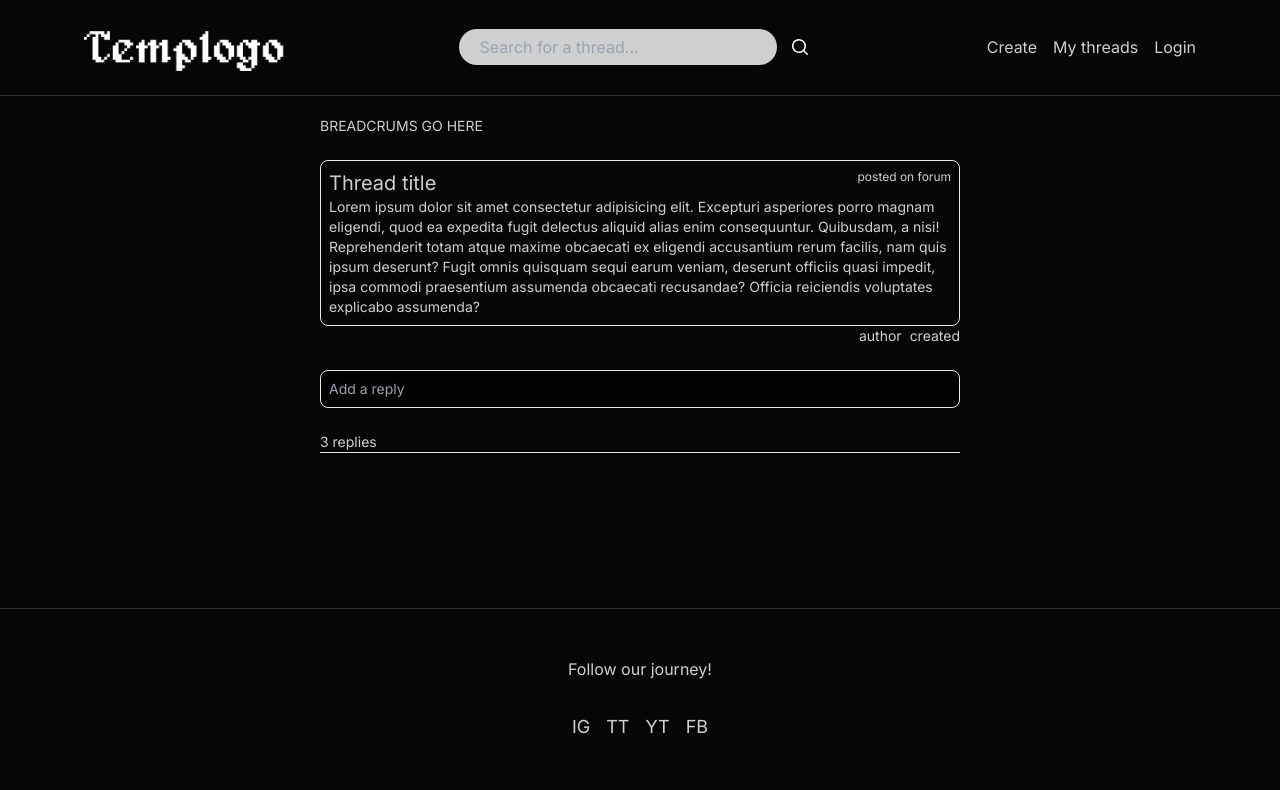
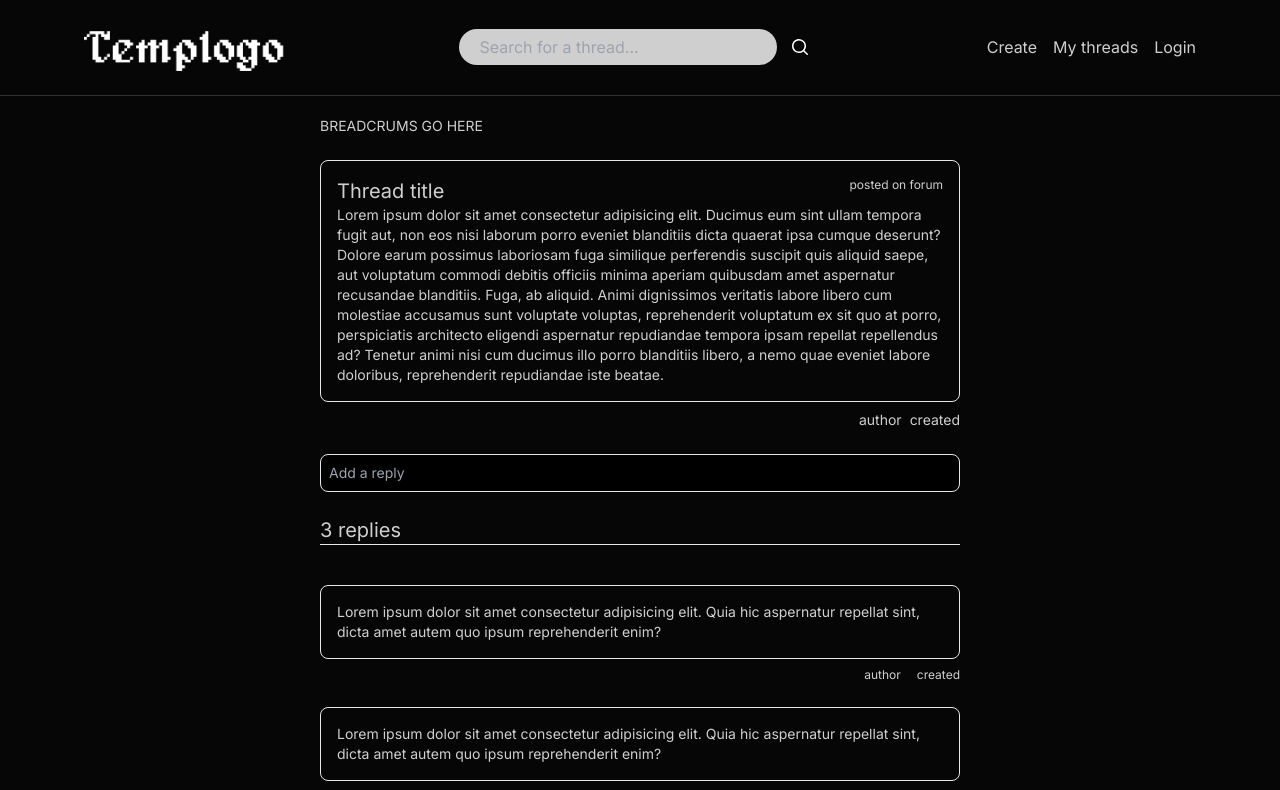
Before and after one commit to amilpsp/fullstack-frontend, a React (Vite) app: page /thread in a window 1280 px wide. Shown: the top 790 px of the page. Built offline with nearby package versions, Linux system fonts and the light colour scheme.

Commit message:
Structure ready

```diff
--- /dev/null
+++ b/src/Components/Reply/Reply.tsx
@@ -0,0 +1,20 @@
+const Reply = () => {
+  return (
+    <>
+      <article>
+        <p className="border rounded-lg p-4">
+          Lorem ipsum dolor sit amet consectetur adipisicing elit. Quia hic
+          aspernatur repellat sint, dicta amet autem quo ipsum reprehenderit
+          enim?
+        </p>
+        <div className="flex justify-end mt-2 text-xs ">
+          <div className="flex gap-4">
+            <span>author </span>
+            <span>created</span>
+          </div>
+        </div>
+      </article>
+    </>
+  );
+};
+export default Reply;
--- a/src/Pages/ThreadPage/ThreadPage.tsx
+++ b/src/Pages/ThreadPage/ThreadPage.tsx
@@ -1,27 +1,36 @@
 import './ThreadPage.css'
+import Reply from "../../Components/Reply/Reply";
+import "/src/Components/Reply/Reply.tsx";
 /* import { TextField } from "@mui/material"; /* type Props = {} */
 
 const ThreadPage = (/* props: Props */) => {
   return (
-    <div id="page" className='flex flex-col gap-6'>
-        <div className='jusify-self-center'>BREADCRUMS GO HERE</div>
-      <section className="align-stretch w-[50vw]">
-        <article id="post-body" className="border rounded-lg p-2 ">
-          <div className="flex flex-row justify-between gap-2">
-            <h2 className="text-xl">Thread title</h2>{" "}
-            <div className='text-xs'>
+    <div
+      id="thread-page"
+      className="flex flex-col align-stretch w-[50vw] gap-6"
+    >
+      <div>BREADCRUMS GO HERE</div>
+      <section className="flex flex-col gap-2 ">
+        <article id="post-body" className="border rounded-lg p-4">
+          <div className="flex flex-row justify-between">
+            <h2 className="text-xl">Thread title</h2>
+            <div className="text-xs">
               posted on <span>forum</span>
             </div>
           </div>
           <p>
-            Lorem ipsum dolor sit amet consectetur adipisicing elit. Excepturi
-            asperiores porro magnam eligendi, quod ea expedita fugit delectus
-            aliquid alias enim consequuntur. Quibusdam, a nisi! Reprehenderit
-            totam atque maxime obcaecati ex eligendi accusantium rerum facilis,
-            nam quis ipsum deserunt? Fugit omnis quisquam sequi earum veniam,
-            deserunt officiis quasi impedit, ipsa commodi praesentium assumenda
-            obcaecati recusandae? Officia reiciendis voluptates explicabo
-            assumenda?
+            Lorem ipsum dolor sit amet consectetur adipisicing elit. Ducimus eum
+            sint ullam tempora fugit aut, non eos nisi laborum porro eveniet
+            blanditiis dicta quaerat ipsa cumque deserunt? Dolore earum possimus
+            laboriosam fuga similique perferendis suscipit quis aliquid saepe,
+            aut voluptatum commodi debitis officiis minima aperiam quibusdam
+            amet aspernatur recusandae blanditiis. Fuga, ab aliquid. Animi
+            dignissimos veritatis labore libero cum molestiae accusamus sunt
+            voluptate voluptas, reprehenderit voluptatum ex sit quo at porro,
+            perspiciatis architecto eligendi aspernatur repudiandae tempora
+            ipsam repellat repellendus ad? Tenetur animi nisi cum ducimus illo
+            porro blanditiis libero, a nemo quae eveniet labore doloribus,
+            reprehenderit repudiandae iste beatae.
           </p>
         </article>
         {/* end of post body */}
@@ -33,14 +42,20 @@ const ThreadPage = (/* props: Props */) => {
 
       <input
         type="text"
-        aria-label="Add-reply"
+        aria-label="add-reply"
         placeholder="Add a reply"
-        className='text-white bg-black border rounded-lg p-2'
+        className="text-white bg-black border rounded-lg p-2"
       ></input>
 
-      <div className=''><span>3 replies</span> <hr/></div>
+      <section className="flex flex-col gap-6">
+        <div>
+          <span className="text-xl">3 replies</span> <hr className="mb-4" />
+        </div>
+        <Reply />
+        <Reply />
+        <Reply />
+      </section>
     </div>
-
   );
 };
 
```
